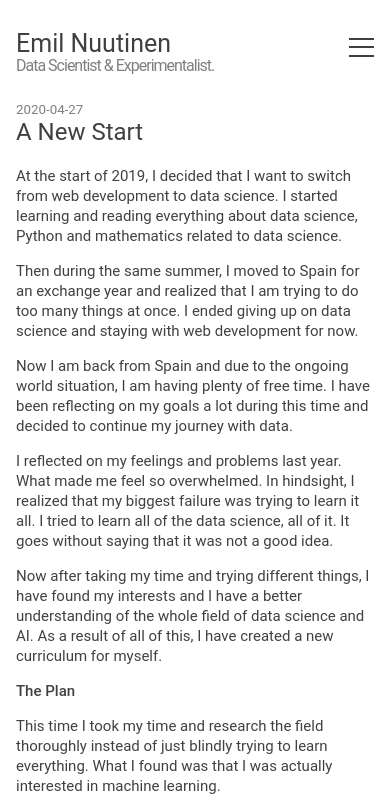
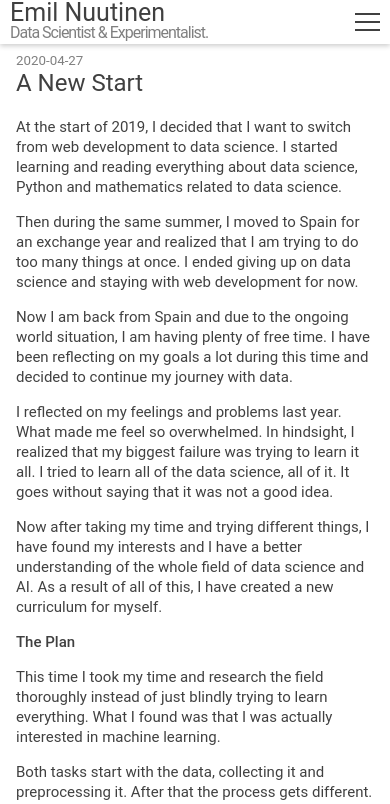
Before and after one commit to emilrwx/emilrwx_website, a Next.js app: page /posts/a-new-start in a window 390 px wide. Shown: the top 804 px of the page. Built offline with nearby package versions, Linux system fonts and the light colour scheme.

Commit message:
change header to be material-like fixed header with a shadow

```diff
--- a/components/header.js
+++ b/components/header.js
@@ -6,7 +6,8 @@ export default function Header () {
   const [isMenuOpen, setIsMenuOpen] = useState(false)
 
   return (
-    <div className={styles.container}>
+    <div className={styles.header}>
+      <div className={styles.content}>
         <div className={`${styles.titleContainer} ${isMenuOpen ? styles.hidden : null}`}>
           <h1 className={styles.title}>
             <Link href='/'>
@@ -39,5 +40,6 @@ export default function Header () {
           <span />
         </div>
       </div>
+    </div>
   )
 }
--- a/styles/Header.module.css
+++ b/styles/Header.module.css
@@ -1,17 +1,23 @@
-.container {
-  max-width: 800px;
-  margin: 0 auto;
-  padding-left: 16px;
-  padding-right: 16px;
+.header {
+  width: 100%;
+  position: fixed;
+  box-shadow: 0 2px 5px var(--shadow);
+  background: var(--bg);
+}
+
+.content {
+  padding-left: 10px;
   display: flex;
   flex-direction: row;
   justify-content: space-between;
+  max-width: 800px;
+  margin: 0 auto;
 }
 
 .title,
 .title a {
   font-size: 25px;
-  line-height: 28px;
+  line-height: 25px;
   margin: 0;
   box-shadow: none;
   text-decoration: none;
@@ -67,12 +73,14 @@
     flex-direction: column;
     justify-content: space-around;
     width: 25px;
-    height: 25px;
+    height: 24px;
     background: transparent;
     border: none;
     cursor: pointer;
     padding: 0;
-    margin-top: 5px;
+    padding-top: 10px;
+    padding-bottom: 10px;
+    padding-right: 10px;
   }
 
   .burger span {
--- a/styles/Layout.module.css
+++ b/styles/Layout.module.css
@@ -3,7 +3,7 @@
   width: 700px;
   max-width: 100vw;
   margin: 0 auto;
-  padding-top: 25px;
+  padding-top: 50px;
 }
 
 .content {
--- a/styles/globals.css
+++ b/styles/globals.css
@@ -4,6 +4,7 @@
     --fg: #b2b2b2;
     --fgSecondary: #a89984;
     --blue: rgb(65, 132, 243);
+    --shadow: rgba(0, 0, 0, 0.5)
   }
 }
 
@@ -13,6 +14,7 @@
     --fg: rgba(0, 0, 0, 0.75);
     --fgSecondary: rgba(0, 0, 0, 0.5);
     --blue: rgb(65, 132, 243);
+    --shadow: rgba(0, 0, 0, 0.2)
   }
 }
 
@@ -20,7 +22,7 @@ html {
   overflow-y: visible;
   background: var(--bg);
   margin: 0;
-  padding: 30px 0;
+  padding-bottom: 30px;
   -moz-osx-font-smoothing: grayscale;
 }
 
```
Lines whose indentation alone changed are shown as unchanged.
